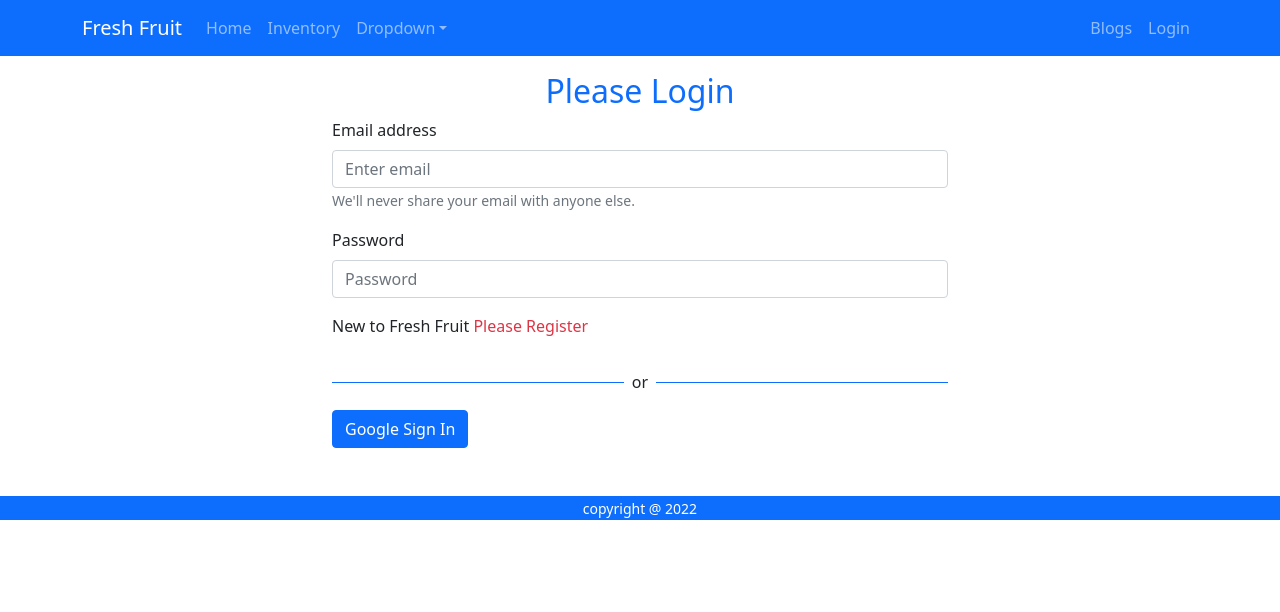
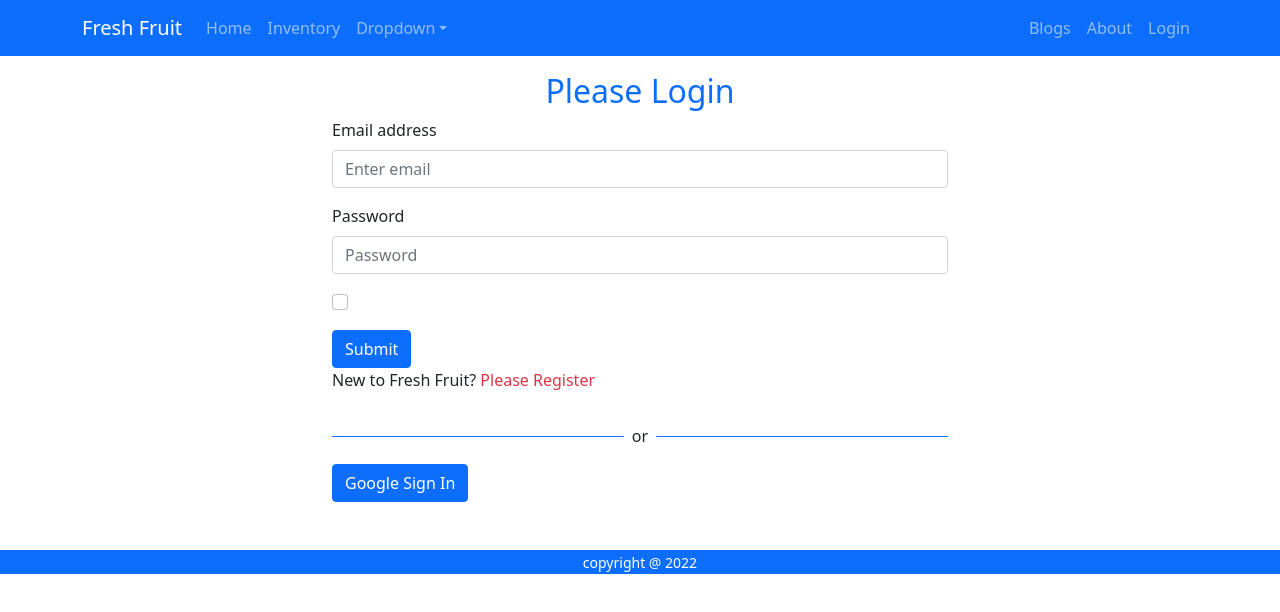
Before and after one commit to kanijmoni/fruits-warehouse-client-side, a React (Create React App) app: page /login in a window 1280 px wide. Shown: the top 612 px of the page. Built offline with nearby package versions, Linux system fonts and the light colour scheme; no server answers.

Commit message:
set env variable for firebase config

```diff
--- a/src/App.js
+++ b/src/App.js
@@ -14,6 +14,7 @@ import Checkout from './components/Chackout/AddItem';
 import RequireAuth from './components/Login/RequireAuth/RequireAuth';
 import AddItem from './components/Chackout/AddItem';
 import MyItems from './components/Chackout/MyItems';
+import About from './components/About/About';
 
 
 function App() {
@@ -46,6 +47,7 @@ function App() {
             <MyItems></MyItems>
           </RequireAuth>
         }></Route>
+        <Route path='/about' element={<About></About>}></Route>
         <Route path='*' element={<NotFound></NotFound>}></Route>
         <Route></Route>
       </Routes>
--- /dev/null
+++ b/src/components/About/About.js
@@ -0,0 +1,11 @@
+import React from 'react';
+
+const About = () => {
+    return (
+        <div>
+            <h2 className='text-center'>About us</h2>
+        </div>
+    );
+};
+
+export default About;
--- a/src/components/Header/Header.js
+++ b/src/components/Header/Header.js
@@ -33,9 +33,13 @@ const Header = () => {
                             </Nav>
                             <Nav>
                                 <Nav.Link as={Link} to="/blogs">Blogs</Nav.Link>
+                                <Nav>
+                                    <Nav.Link as={Link} to="/about">About</Nav.Link>
+                                </Nav>
+
                                 {
                                     user ?
-                                        <button className='btn-btn-link text-black text-decoration-none' onClick={{ handleSignOut }}>Signout</button>
+                                        <button className='btn-btn-link text-black text-decoration-none' onClick={() => handleSignOut()}>Signout</button>
                                         :
                                         <Nav.Link as={Link} to={'/login'} href="/login">
                                             Login
--- a/src/components/Login/Login/Login.js
+++ b/src/components/Login/Login/Login.js
@@ -1,5 +1,5 @@
 import React, { useRef } from 'react';
-import { Button, Form } from 'react-bootstrap';
+import { Button, Form, FormCheck } from 'react-bootstrap';
 import { useSignInWithEmailAndPassword } from 'react-firebase-hooks/auth';
 import { Link, useLocation, useNavigate } from 'react-router-dom';
 import auth from '../../../firebase.init';
@@ -49,16 +49,17 @@ const Login = () => {
                 <Form.Group className="mb-3" controlId="formBasicEmail">
                     <Form.Label>Email address</Form.Label>
                     <Form.Control ref={emailRef} type="email" placeholder="Enter email" required />
-                    <Form.Text className="text-muted">
-                        We'll never share your email with anyone else.
-                    </Form.Text>
                 </Form.Group>
 
                 <Form.Group className="mb-3" controlId="formBasicPassword">
                     <Form.Label>Password</Form.Label>
                     <Form.Control ref={passwordRef} type="password" placeholder="Password" required />
                 </Form.Group>
-                <p>New to Fresh Fruit <Link to='/register' className='text-danger pe-auto text-decoration-none' onClick={navigateRegister}>Please Register</Link></p>
+                <Form.Group className="mb-3" controlId="formBasicCheckbox">
+                    <Form.Check type="checkbox" level="Check me out" />
+                </Form.Group>
+                <Button varient="primary" type="submit">Submit</Button>
+                <p>New to Fresh Fruit? <Link to='/register' className='text-danger pe-auto text-decoration-none' onClick={navigateRegister}>Please Register</Link></p>
                 <SocialLogin></SocialLogin>
                 <ToastContainer></ToastContainer>
             </Form>
--- a/src/components/Login/Register/Register.js
+++ b/src/components/Login/Register/Register.js
@@ -16,7 +16,7 @@ const Register = () => {
         navigate('/login');
     }
 
-    if (user){
+    if (user) {
         navigate('/home');
     }
 
@@ -26,20 +26,21 @@ const Register = () => {
         const email = event.target.email.value;
         const password = event.target.password.value;
 
-        createUserWithEmailAndPassword(email, password);
+        createUserWithEmailAndPassword(name, email, password);
     }
 
 
     return (
         <div className='register-form'>
-            <h2 className='text-center'>Please Register</h2>
+            <h2 style={{ textAlign: 'center' }}>Please Register</h2>
             <form onSubmit={handleRegister}>
+                <input type='text' name="name" id="" placeholder='Your Name' />
                 <input type='text' name="email" id="" placeholder='Email Address' required />
                 <input type='password' name="password" id="" placeholder='Password' required />
                 <input type='submit' value="Register" />
 
             </form>
-            <p>Already Have an Account<Link to='/login' className='text-danger pe-auto text-decoration-none' onClick={navigateLogin}>Please Login</Link></p>
+            <p>Already Have an Account? <Link to='/login' className='text-danger pe-auto text-decoration-none' onClick={navigateLogin}>Please Login</Link></p>
         </div>
     );
 };
--- a/src/firebase.init.js
+++ b/src/firebase.init.js
@@ -6,12 +6,12 @@ import { getAuth } from 'firebase/auth';
 
 // Your web app's Firebase configuration
 const firebaseConfig = {
-    apiKey: "AIzaSyD-i8-bzGnBTaUbBcBREwv86eNwLG4VaAE",
-    authDomain: "fresh-fruit-warehouse-9bd02.firebaseapp.com",
-    projectId: "fresh-fruit-warehouse-9bd02",
-    storageBucket: "fresh-fruit-warehouse-9bd02.appspot.com",
-    messagingSenderId: "951449057463",
-    appId: "1:951449057463:web:ad19ba3e2fbed879cb7532"
+    apiKey:process.env.REACT_APP_apikey,
+    authDomain:process.env.REACT_APP_authDomain,
+    projectId:process.env.REACT_APP_projectId,
+    storageBucket:process.env.REACT_APP_storageBucket,
+    messagingSenderId:process.env.REACT_APP_messagingSenderId,
+    appId:process.env.REACT_APP_appId,
 };
 
 // Initialize Firebase
```
